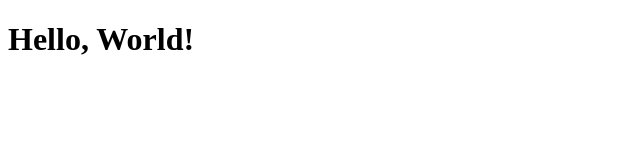
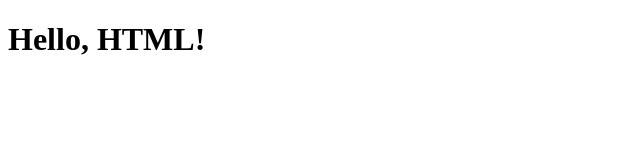
Before and after one commit to yeeund/tset, a plain HTML site: page index.html in a window 1280 px wide. Shown: the full height of the page, 0-640 px from the left. Drawn offline with Linux system fonts and the light colour scheme.

Commit message:
Update index.html

```diff
--- a/index.html
+++ b/index.html
@@ -1,9 +1,9 @@
   <!DOCTYPE html>
 <html>
 <head>
-<title>Hello, World!</title>
+<title>Web Programing</title>
 </head>
 <body>
-<h1>Hello, World!</h1>
+<h1>Hello, HTML!</h1>
 </body>
 </html>
```
